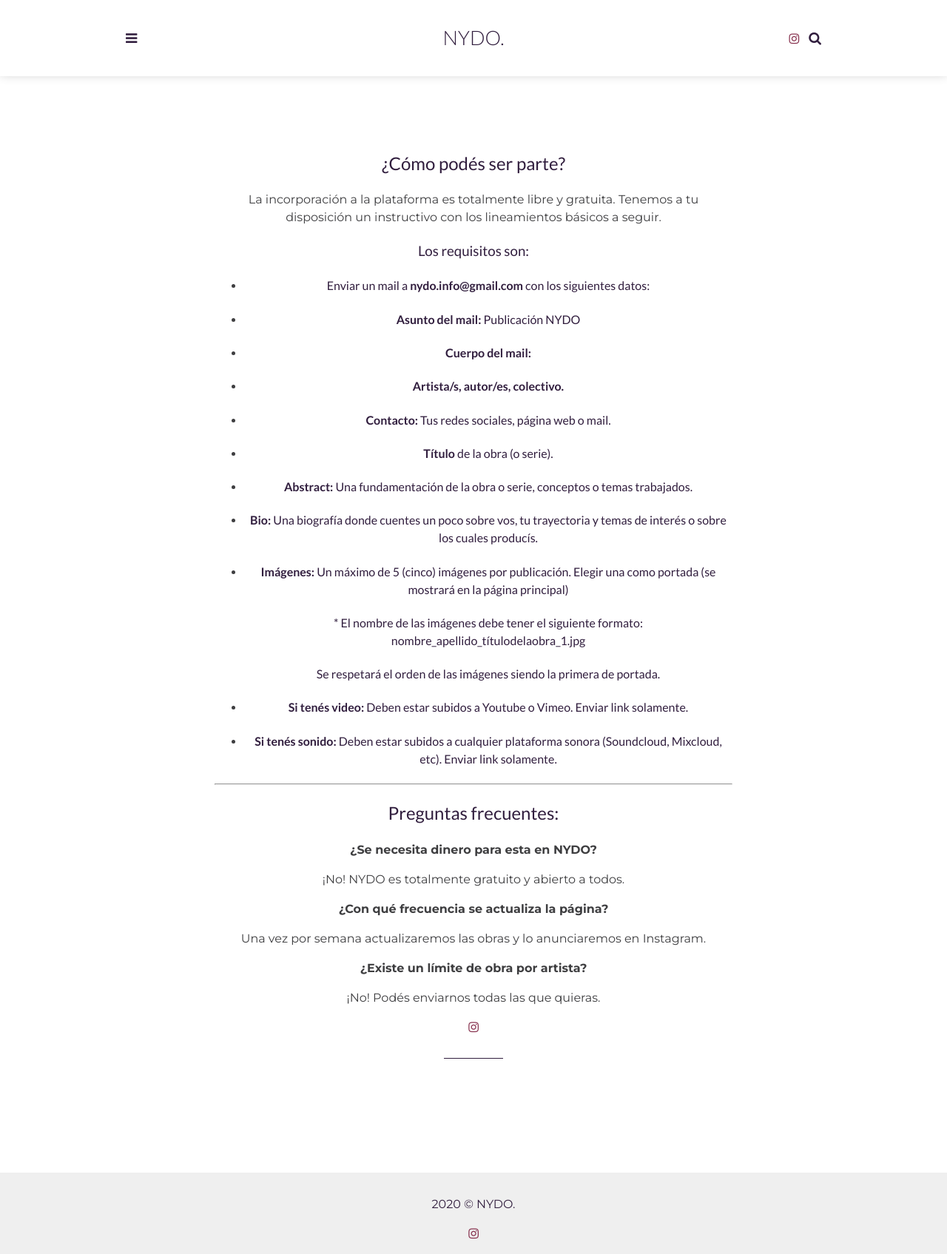
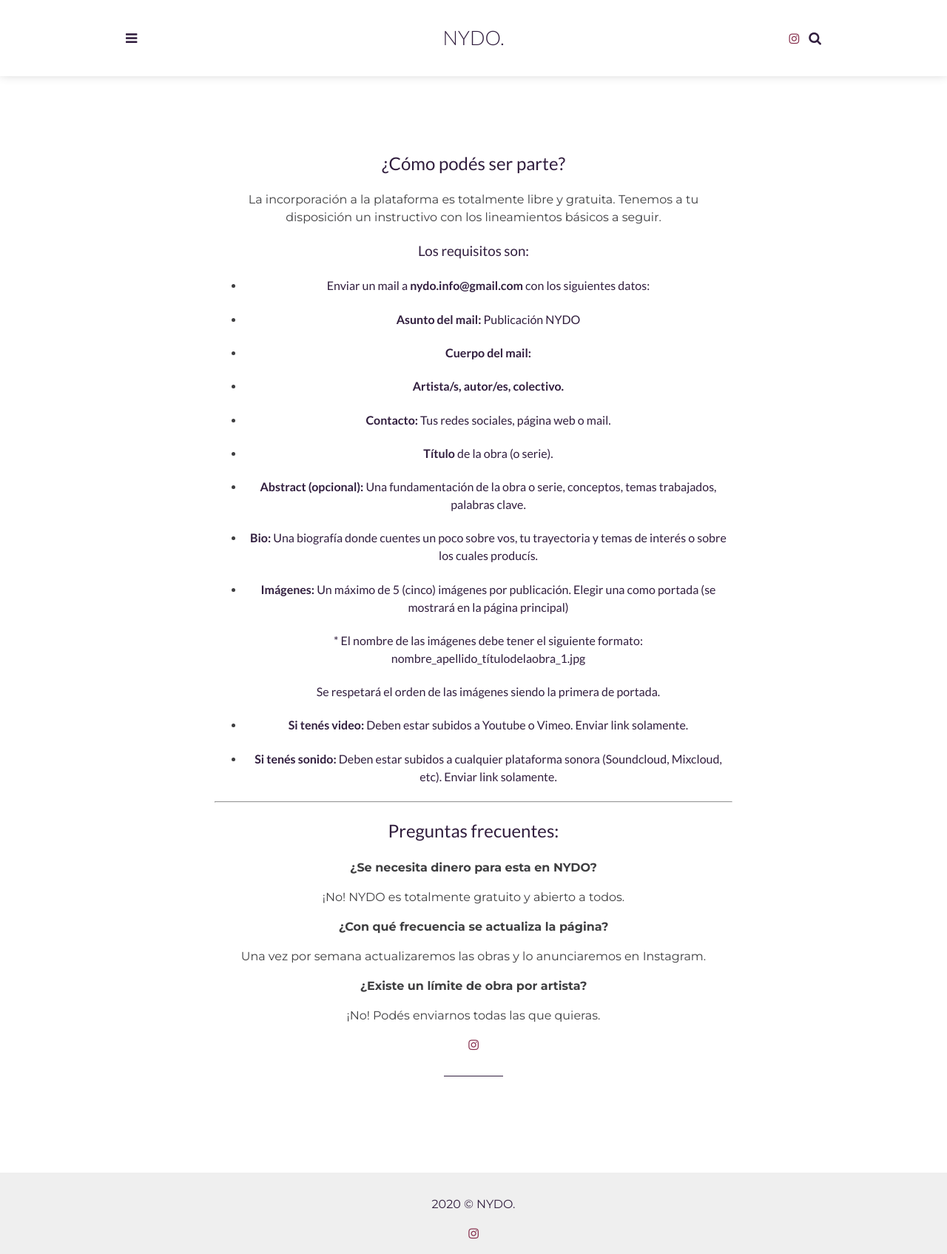
Before and after one commit to nydo/nydo.github.io, a Jekyll site: the page built from _pages/formar_parte.html, in a window 1280 px wide. Shown: the whole page at 74% size. Built offline with Jekyll 4.4.1, drawn with Linux system fonts in a browser that asks for light colours.

Commit message:
Update formar_parte.html

```diff
--- a/_pages/formar_parte.html
+++ b/_pages/formar_parte.html
@@ -19,7 +19,7 @@
       <li><h4><b>Artista/s, autor/es, colectivo.</b></h4></li>
       <li><h4><b>Contacto:</b> Tus redes sociales, página web o mail.</h4></li>
       <li><h4><b>Título</b> de la obra (o serie).</h4></li>
-      <li><h4><b>Abstract:</b> Una fundamentación de la obra o serie, conceptos o temas trabajados.</h4></li>
+      <li><h4><b>Abstract (opcional):</b> Una fundamentación de la obra o serie, conceptos, temas trabajados, palabras clave.</h4></li>
       <li><h4><b>Bio:</b> Una biografía donde cuentes un poco sobre vos, tu trayectoria
         y temas de interés o sobre los cuales producís.</h4></li>
       <li><h4><b>Imágenes: </b> Un máximo de 5 (cinco) imágenes por publicación. Elegir una como portada (se mostrará en la página principal)</h4></li>
```
